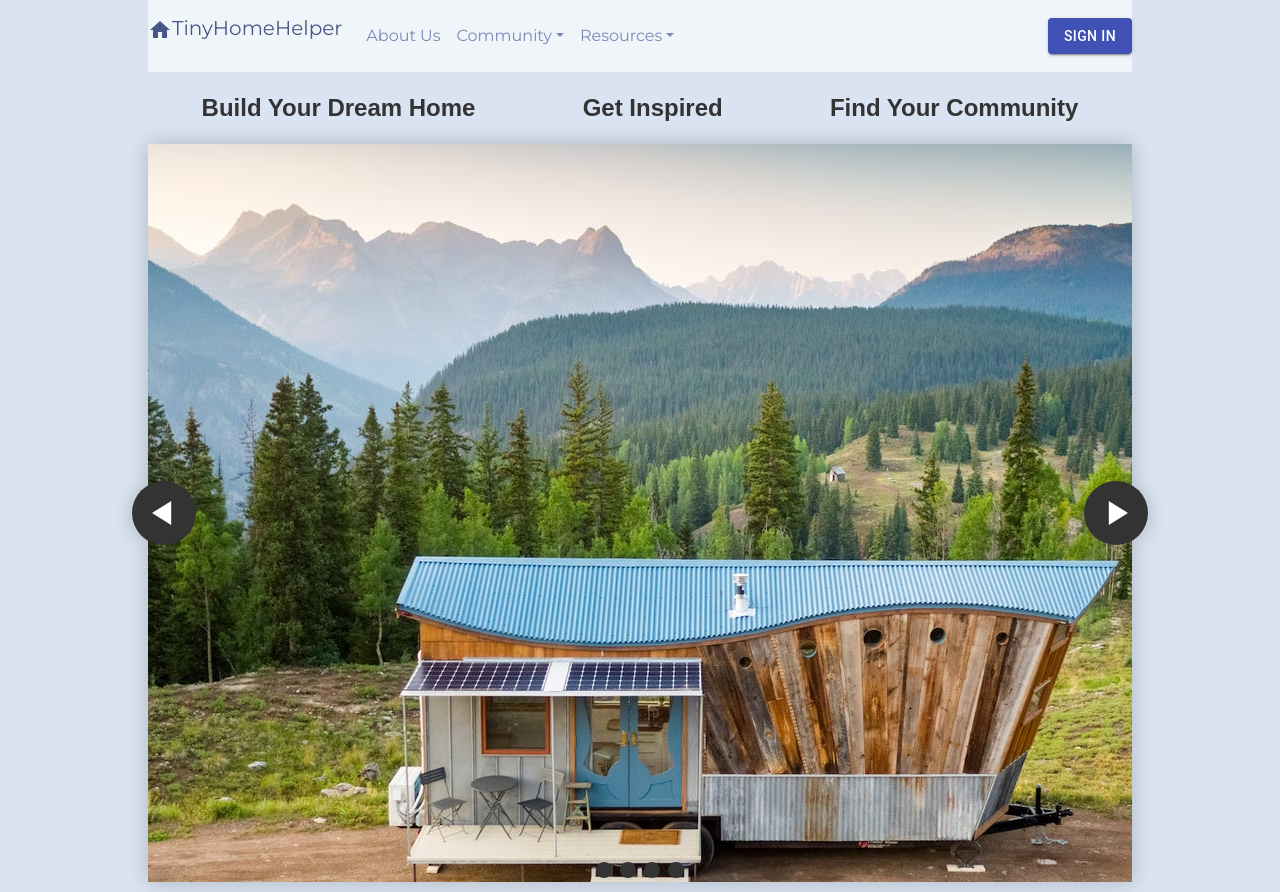
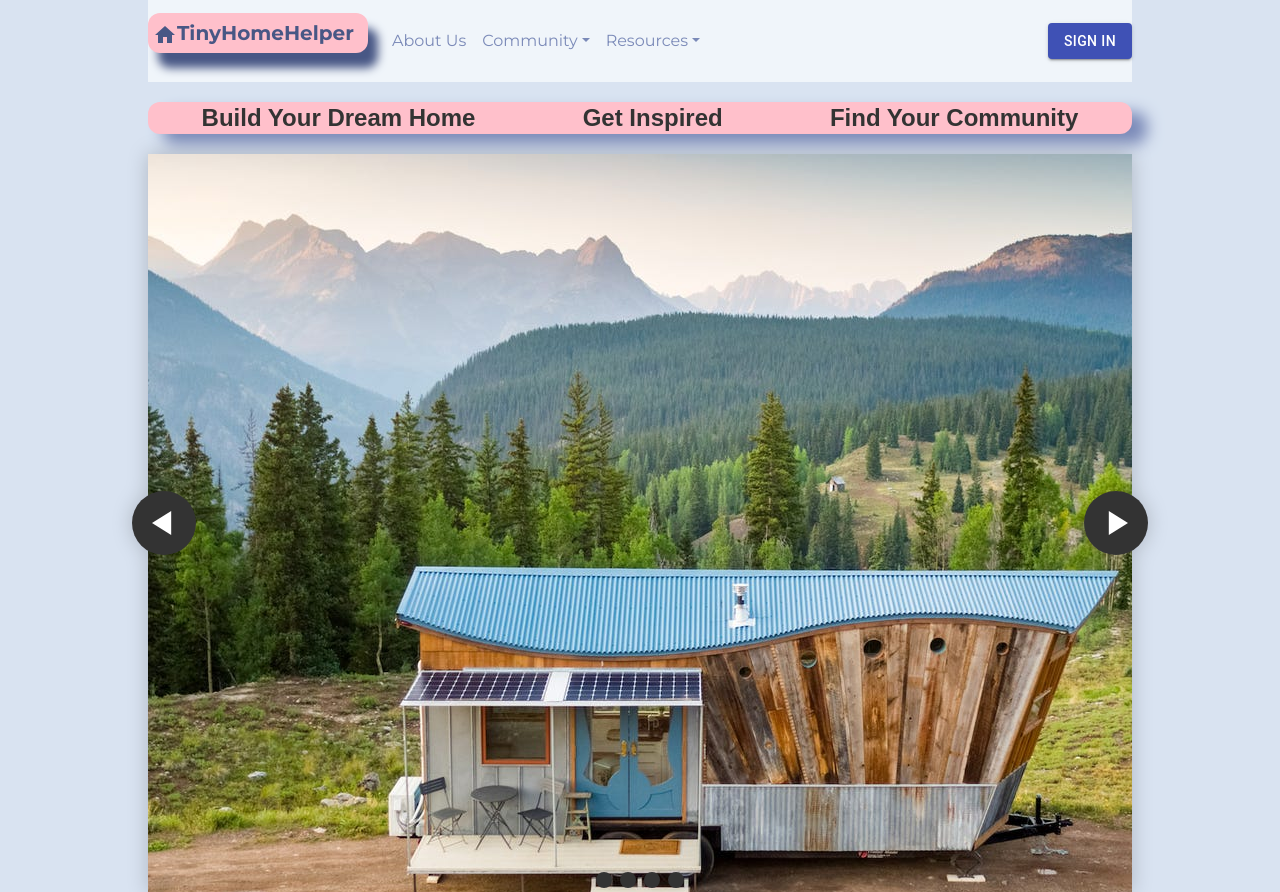
Before and after one commit to SJ-CODES/TinyHomeHelper, a React (Create React App) app in the folder client/: page / in a window 1280 px wide. Built offline with nearby package versions, Linux system fonts and the light colour scheme.

Commit message:
added summer's styling to homepage

```diff
--- /dev/null
+++ b/client/src/Components/CSS/Header.css
@@ -0,0 +1,8 @@
+.headerTitle {
+    background-color: pink;
+    width:220px;
+    border-radius: 12px;
+    box-shadow: 10px 15px 10px;
+    padding: 5px;
+    font-weight: bold;
+}
--- a/client/src/Components/CSS/Home.css
+++ b/client/src/Components/CSS/Home.css
@@ -112,6 +112,10 @@ ol, li {
   margin-top: 20px;
   margin-bottom: 20px;
   justify-content: space-around;
+  background-color: pink;
+  border-radius: 12px;
+  box-shadow: 15px 10px 15px;
+  font-weight: bold;
 }
 
 .button {
--- a/client/src/Components/EducateHomepage.js
+++ b/client/src/Components/EducateHomepage.js
@@ -95,8 +95,8 @@ function EducateHomepage() {
                         <img src="https://www.wellfedhomestead.com/wp-content/uploads/2016/02/prosandconsoftinyhouses.jpg"/>
                     </div>
                     <div class="card_content">
-                        <h2 class="card_title"><a href="https://goloadup.com/pros-cons-tiny-house-living/">Pros vs Cons of Tiny Lving</a></h2>
-                        <p class="card_text">Are Their Any Disadvantages of Owning Tiny Homes</p>
+                        <h2 class="card_title"><a href="https://goloadup.com/pros-cons-tiny-house-living/">Pros vs Cons of Tiny Living</a></h2>
+                        <p class="card_text">Are There Any Disadvantages of Owning Tiny Homes?</p>
                     </div>
                 </div>
                 </li>
--- a/client/src/Components/Header.js
+++ b/client/src/Components/Header.js
@@ -6,6 +6,7 @@ import { Link, useHistory, useLocation } from 'react-router-dom';
 import decode from 'jwt-decode';
 import * as actionType from '../constants/userConstants';
 import HomeIcon from "@material-ui/icons/Home"
+import "./CSS/Header.css"
 
 const Header = () => {
 
```
